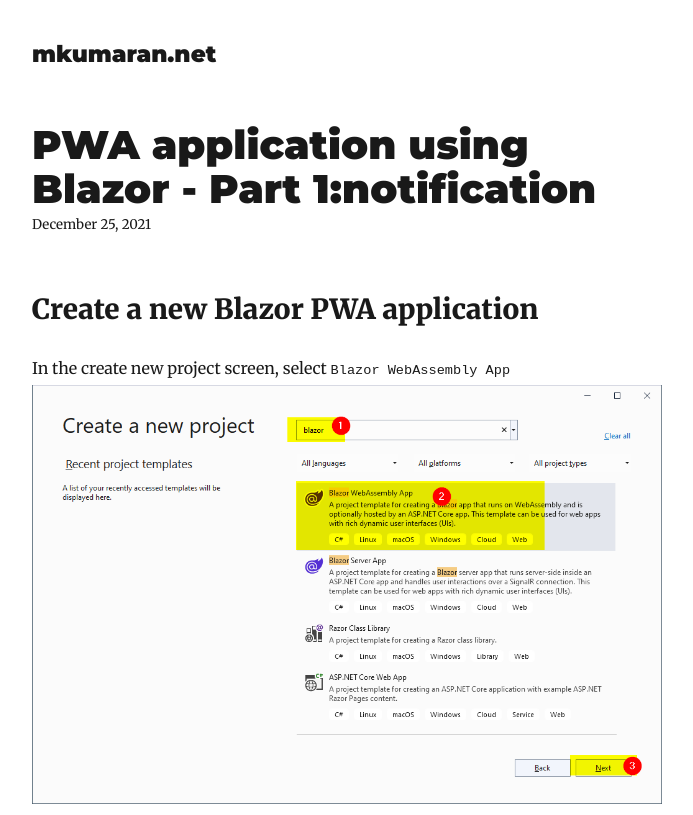
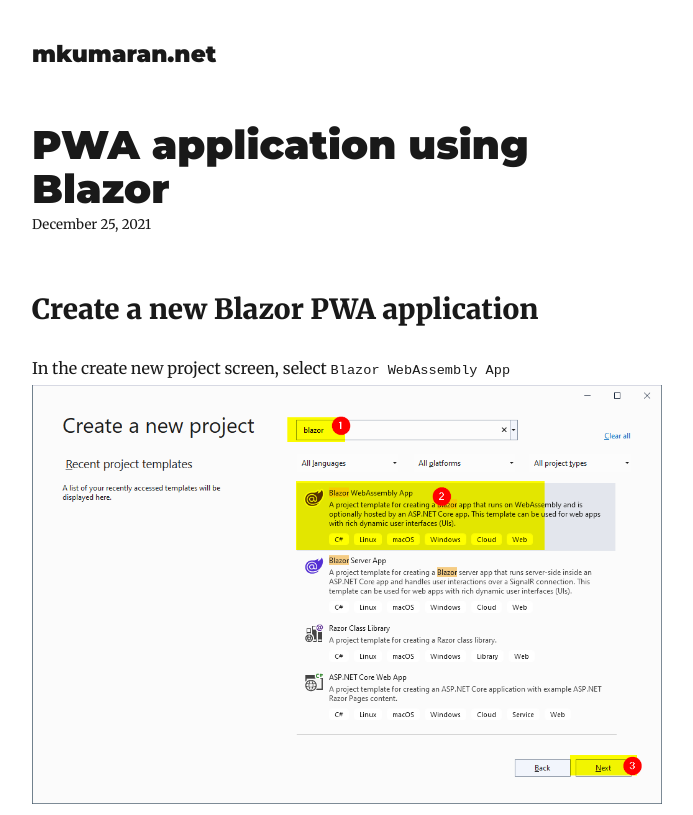
Before and after one commit to mk48/mkumaran.net, a Gatsby site: page /2021/Blazor-PWA/ in a window 1280 px wide. Shown: the top 815 px of the page, without its empty margins (293-986 px from the left). Built offline with nearby package versions, Linux system fonts and the light colour scheme; Gatsby itself is replaced by a stand-in of ours; some packages are replaced by stand-ins of ours.

Commit message:
removed heading notification in pwa blazor

```diff
--- a/content/blog/2021/Blazor-PWA/index.md
+++ b/content/blog/2021/Blazor-PWA/index.md
@@ -1,5 +1,5 @@
 ---
-title: PWA application using Blazor - Part 1:notification
+title: PWA application using Blazor
 date: '2021-12-25'
 ---
 
@@ -363,5 +363,3 @@
 - Here, I just explained the concept and not the best practices.
 - Notification in separate device will be treated a new subscription. One user can use multiple devices. so in server side we have to keep all the devices for a user.
 - while unsubscribing, we have to remove all the device info in server side also.
-
-In the next post, i will explain how to build and deploy.
```
